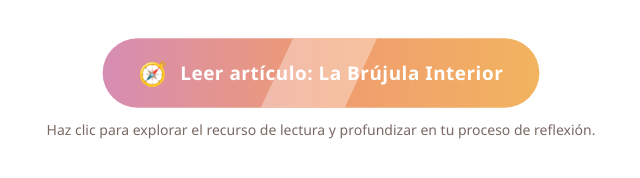
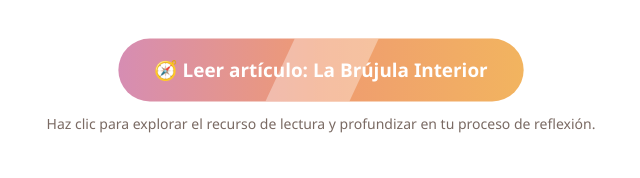
Before and after one commit to estructuracionproductosue/art-culo-br-jula-interior-idg, a plain HTML site: page index.html in a window 1280 px wide. Shown: the whole page, without its empty margins (319-959 px from the left). Drawn offline with Linux system fonts and the light colour scheme.

Commit message:
Update index.html

```diff
--- a/index.html
+++ b/index.html
@@ -1,6 +1,21 @@
-<div style="text-align:center;margin:40px auto;">
+<!DOCTYPE html>
+<html lang="es">
+<head>
+<meta charset="UTF-8">
+<meta name="viewport" content="width=device-width, initial-scale=1.0">
+
+<title>La Brújula Interior</title>
 
 <style>
+
+html,body{
+margin:0;
+padding:0;
+background:transparent;
+font-family:'Segoe UI',sans-serif;
+overflow:hidden;
+}
+
 @keyframes pulseIDG{
 0%{
 transform:scale(1);
@@ -21,6 +36,11 @@ box-shadow:0 0 0 0 rgba(214,141,179,0);
 100%{left:120%;}
 }
 
+.wrapper{
+text-align:center;
+padding:40px 20px;
+}
+
 .idg-btn{
 display:inline-flex;
 align-items:center;
@@ -28,20 +48,13 @@ gap:12px;
 padding:18px 34px;
 border-radius:999px;
 background:linear-gradient(90deg,#d68db3,#ef9b71,#f2b45f);
-color:white !important;
-text-decoration:none !important;
-font-family:'Segoe UI',sans-serif;
+color:white;
+text-decoration:none;
 font-size:18px;
 font-weight:700;
-letter-spacing:.5px;
 position:relative;
 overflow:hidden;
 animation:pulseIDG 2s infinite;
-transition:.3s ease;
-}
-
-.idg-btn:hover{
-transform:translateY(-3px) scale(1.05);
 }
 
 .idg-btn::before{
@@ -56,34 +69,24 @@ transform:skewX(-25deg);
 animation:shineIDG 3s linear infinite;
 }
 
-.idg-icon{
-font-size:22px;
-position:relative;
-z-index:2;
-}
-
-.idg-text{
-position:relative;
-z-index:2;
-}
-
 .idg-sub{
 margin-top:14px;
-font-family:'Segoe UI',sans-serif;
 font-size:14px;
 color:#7a6a63;
 }
+
 </style>
+</head>
+
+<body>
+
+<div class="wrapper">
 
 <a class="idg-btn"
 href="https://campusvirtual.sanjosevegas.edu.co/pluginfile.php/862732/mod_resource/content/1/La%20br%C3%BAjula%20interior%201.pdf"
 target="_blank">
 
-<span class="idg-icon">🧭</span>
-
-<span class="idg-text">
-Leer artículo: La Brújula Interior
-</span>
+🧭 Leer artículo: La Brújula Interior
 
 </a>
 
@@ -92,3 +95,6 @@ Haz clic para explorar el recurso de lectura y profundizar en tu proceso de refl
 </div>
 
 </div>
+
+</body>
+</html>
```
